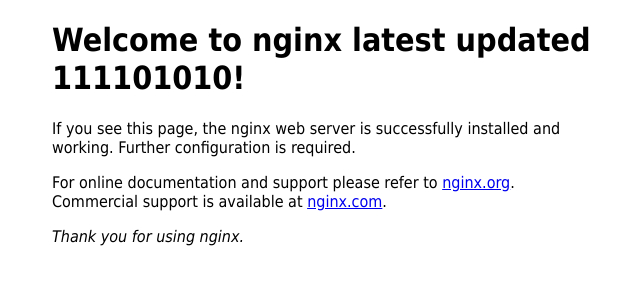
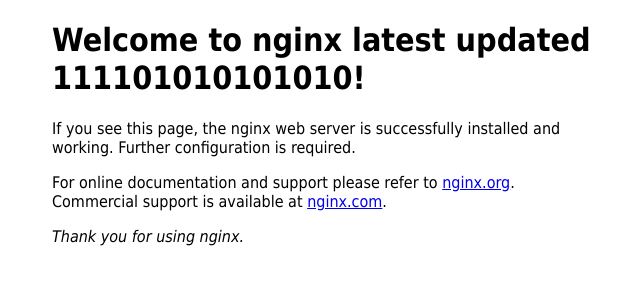
Before and after one commit to Devops1009/AWS-ECR-image-CICD, a plain HTML site: page index.html in a window 1280 px wide. Shown: the whole page, without its empty margins (308-948 px from the left). Drawn offline with Linux system fonts and the light colour scheme.

Commit message:
Update index.html

```diff
--- a/index.html
+++ b/index.html
@@ -11,7 +11,7 @@
 </style>
 </head>
 <body>
-<h1>Welcome to nginx latest updated 111101010!</h1>
+<h1>Welcome to nginx latest updated 111101010101010!</h1>
 <p>If you see this page, the nginx web server is successfully installed and
 working. Further configuration is required.</p>
 
```
